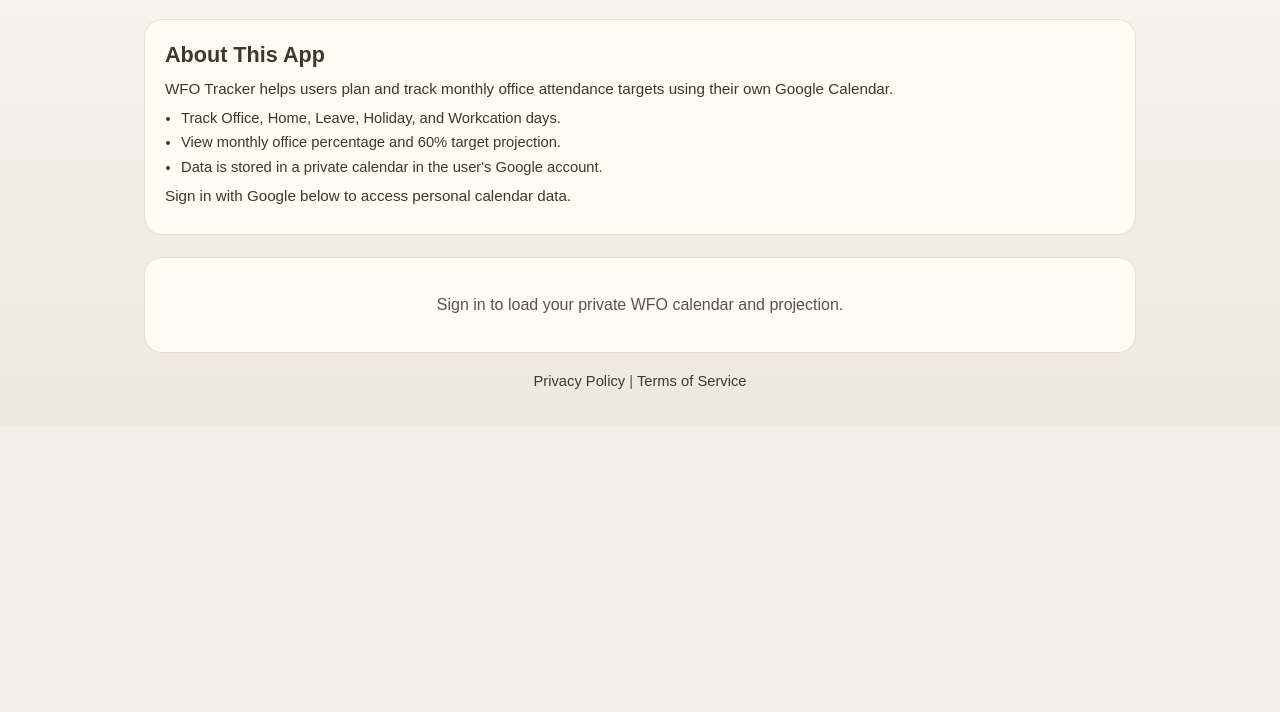
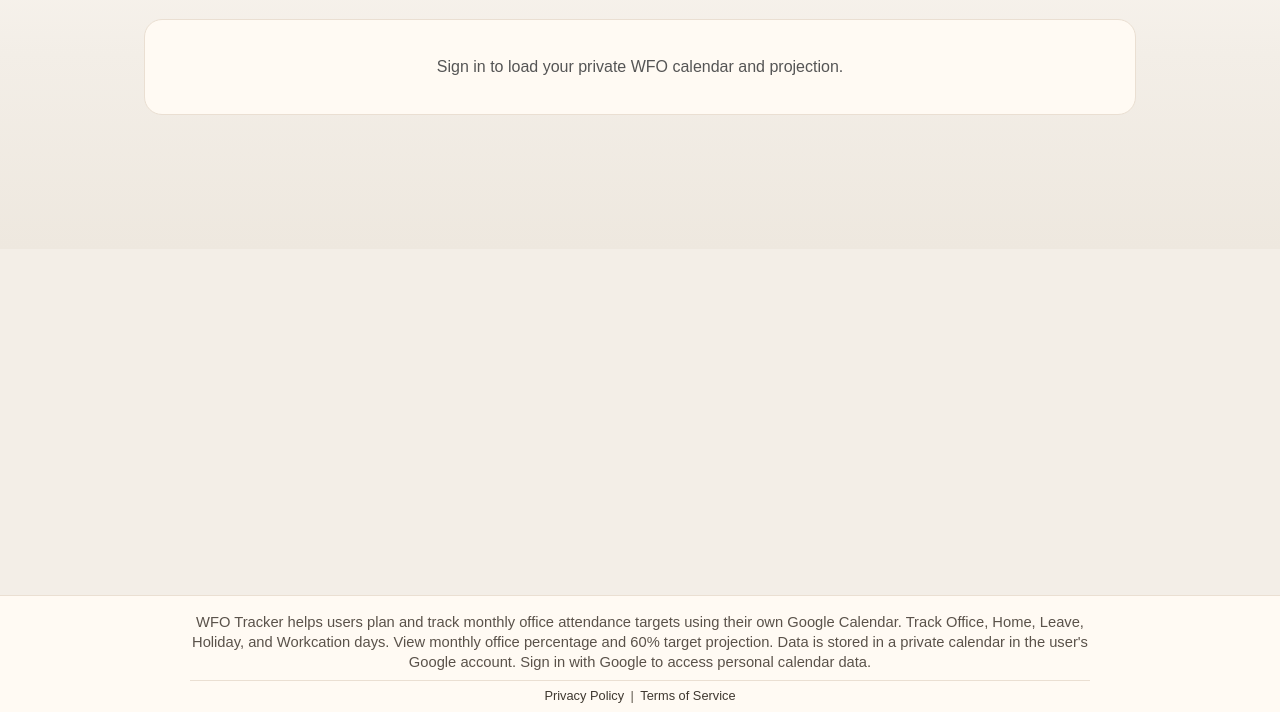
Before and after one commit to gshreya10/wfo-tracker, a plain HTML site: page index.html in a window 1280 px wide. Shown: the part 88-800 px from the top of the page. Drawn offline with Linux system fonts and the light colour scheme.

Commit message:
Refine footer divider and legal link typography

```diff
--- a/index.html
+++ b/index.html
@@ -51,21 +51,6 @@
   <div class="container">
 
     <h1>WFO Tracker</h1>
-
-    <section class="public-info" aria-labelledby="aboutTitle">
-      <h2 id="aboutTitle">About This App</h2>
-      <p>
-        WFO Tracker helps users plan and track monthly office attendance targets using their own Google Calendar.
-      </p>
-      <ul>
-        <li>Track Office, Home, Leave, Holiday, and Workcation days.</li>
-        <li>View monthly office percentage and 60% target projection.</li>
-        <li>Data is stored in a private calendar in the user's Google account.</li>
-      </ul>
-      <p>
-        Sign in with Google below to access personal calendar data.
-      </p>
-    </section>
 
     <div
       id="g_id_onload"
@@ -183,9 +168,21 @@
   </div>
 
   <footer class="legal-links">
-    <a href="privacy.html">Privacy Policy</a>
-    <span aria-hidden="true">|</span>
-    <a href="terms.html">Terms of Service</a>
+    <section class="public-info" aria-label="About this app">
+      <p>
+        WFO Tracker helps users plan and track monthly office attendance targets using their own Google Calendar.
+        Track Office, Home, Leave, Holiday, and Workcation days.
+        View monthly office percentage and 60% target projection.
+        Data is stored in a private calendar in the user's Google account.
+        Sign in with Google to access personal calendar data.
+      </p>
+    </section>
+
+    <div class="legal-links-nav">
+      <a href="privacy.html">Privacy Policy</a>
+      <span aria-hidden="true">|</span>
+      <a href="terms.html">Terms of Service</a>
+    </div>
   </footer>
 
   <div
--- a/style.css
+++ b/style.css
@@ -32,6 +32,8 @@
   font-family: Arial, sans-serif;
   font-size: clamp(0.9375rem, 0.2vw + 0.9rem, 1rem);
   line-height: 1.4;
+  display: grid;
+  grid-template-rows: 1fr auto;
   background:
     linear-gradient(
       180deg,
@@ -45,8 +47,10 @@
     max(var(--container-gutter), env(safe-area-inset-right))
     max(var(--container-gutter), env(safe-area-inset-bottom))
     max(var(--container-gutter), env(safe-area-inset-left));
+  padding-bottom: max(6px, env(safe-area-inset-bottom));
   color: #1f252b;
   min-height: 100vh;
+  min-height: 100dvh;
   min-height: -webkit-fill-available;
   -webkit-text-size-adjust: 100%;
 }
@@ -58,13 +62,34 @@
 .container {
   width: min(100%, var(--container-max));
   margin-inline: auto;
+  padding-bottom: clamp(7rem, 16vh, 9.5rem);
 }
 
 .legal-links {
-  margin: var(--space-3) 0 var(--space-1);
+  position: fixed;
+  left: 0;
+  right: 0;
+  bottom: 0;
+  width: 100%;
+  margin: 0;
+  padding: 0.55rem max(10px, var(--container-gutter)) max(6px, env(safe-area-inset-bottom));
+  background: var(--panel-bg);
+  border-top: 1px solid var(--panel-border);
+  border-radius: 0;
   text-align: center;
   color: #5f574e;
   font-size: clamp(0.78rem, 0.45vw + 0.68rem, 0.92rem);
+  z-index: 20;
+}
+
+.legal-links-nav {
+  display: inline-flex;
+  gap: 0.4rem;
+  align-items: center;
+  margin-top: 0.4rem;
+  padding-top: 0;
+  border-top: none;
+  font-size: clamp(0.68rem, 0.32vw + 0.58rem, 0.8rem);
 }
 
 .legal-links a {
@@ -102,12 +127,13 @@
 }
 
 .public-info {
-  background: var(--panel-bg);
-  border: 1px solid var(--panel-border);
-  border-radius: var(--radius-lg);
-  padding: clamp(0.875rem, 2.2vw, 1.25rem);
-  margin-top: var(--space-2);
-  color: #3e372f;
+  max-width: min(900px, calc(100% - 24px));
+  margin: 0.55rem auto 0;
+  color: #5a524a;
+  font-size: inherit;
+  line-height: 1.35;
+  padding-bottom: 0.45rem;
+  border-bottom: 1px solid var(--panel-border);
 }
 
 .public-info h2 {
@@ -116,8 +142,8 @@
 }
 
 .public-info p {
-  margin: 0.45rem 0;
-  font-size: clamp(0.82rem, 0.45vw + 0.72rem, 0.95rem);
+  margin: 0;
+  font-size: inherit;
 }
 
 .public-info ul {
```
